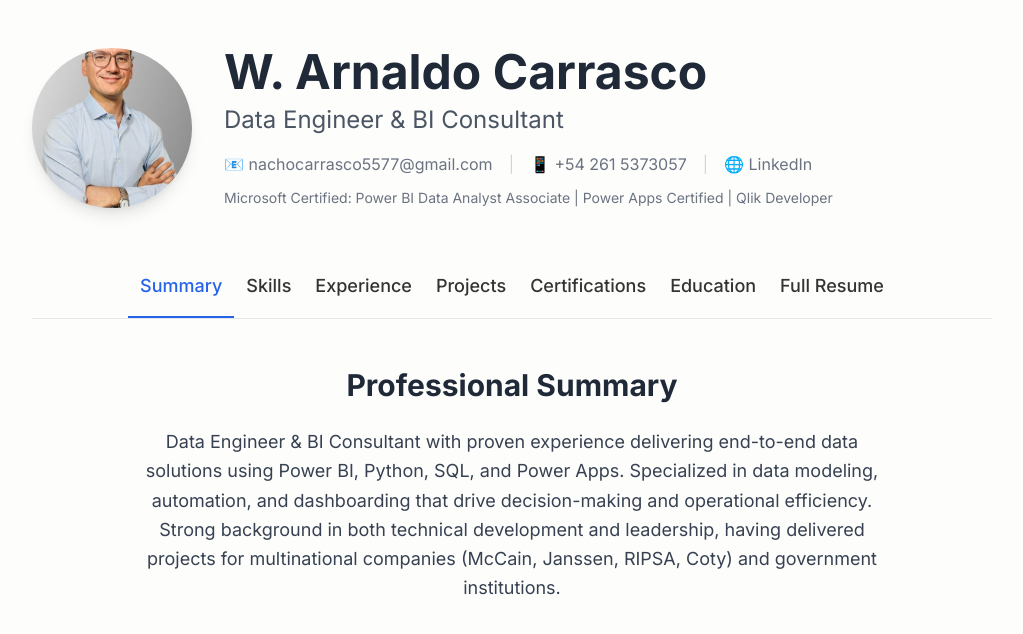
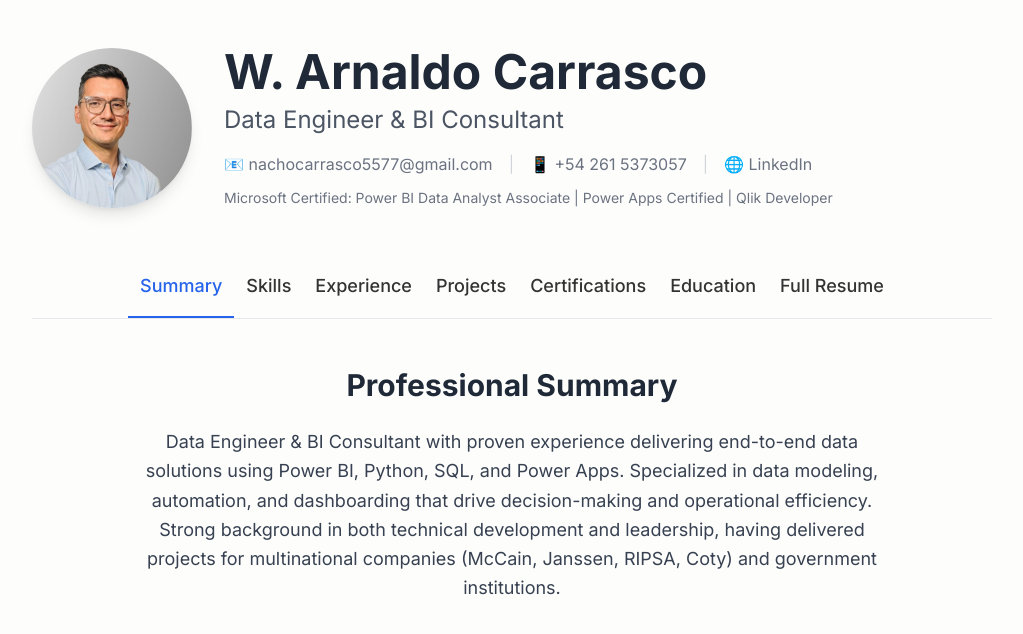
Before and after one commit to arnaldocarrasco/cv_ingles, a plain HTML site: page index.html in a window 1280 px wide. Shown: the whole page, without its empty margins (128-1151 px from the left). Drawn offline with nearby package versions, Linux system fonts and the light colour scheme.

Commit message:
Update index.html

```diff
--- a/index.html
+++ b/index.html
@@ -103,7 +103,7 @@
         <header class="mb-12 no-print">
             <div class="flex flex-col md:flex-row items-center justify-center md:justify-start gap-8">
                 <div class="flex-shrink-0">
-                    <img class="h-40 w-40 rounded-full object-cover shadow-lg" src="foto-perfil.jpg" alt="Foto de perfil de W. Arnaldo Carrasco">
+                    <img class="h-40 w-40 rounded-full object-cover shadow-lg" src="Foto perfil.png" alt="Foto de perfil de W. Arnaldo Carrasco">
                 </div>
                 <div class="text-center md:text-left">
                     <h1 class="text-4xl md:text-5xl font-bold text-gray-800">W. Arnaldo Carrasco</h1>
```
